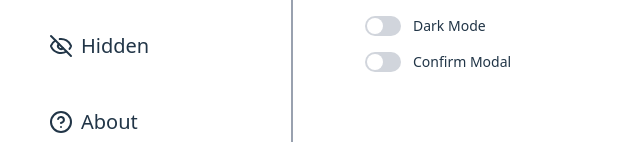
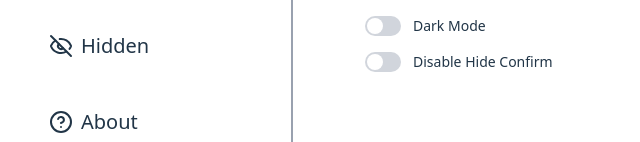
Before and after one commit to eskilschjong/hazard, a React (Vite) app: page /settings in a window 1280 px wide. Shown: the part 244-386 px from the top of the page, without its empty margins (83-723 px from the left). Built offline with nearby package versions, Linux system fonts and the light colour scheme.

Commit message:
fix: update label text for Confirm Modal toggle to clarify functionality

```diff
--- a/src/components/Settings.tsx
+++ b/src/components/Settings.tsx
@@ -54,7 +54,7 @@ export const Settings = () => {
                     <div className="relative w-9 h-5 bg-gray-300 rounded-full peer peer-checked:after:translate-x-full rtl:peer-checked:after:-translate-x-full
                     peer-checked:after:border-gray-500 after:content-[''] after:absolute after:top-[2px] after:start-[2px] after:bg-white after:rounded-full
                     after:h-4 after:w-4 after:transition-all peer-checked:bg-gray-600"></div>
-                    <span className="select-none ms-3 text-sm font-medium text-heading">Confirm Modal</span>
+                    <span className="select-none ms-3 text-sm font-medium text-heading">Disable Hide Confirm</span>
                 </label>
             </div>
         </div>
```
